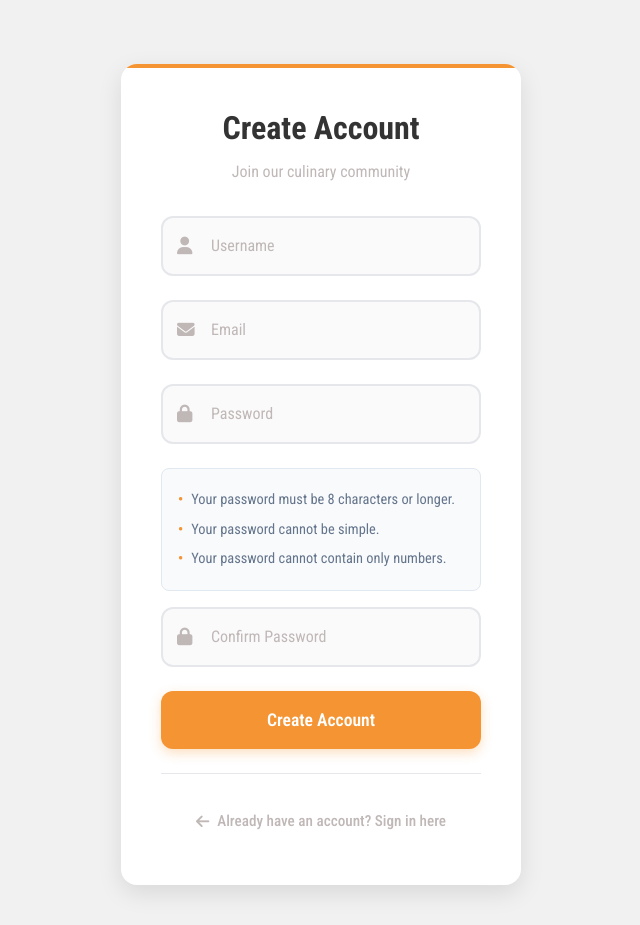
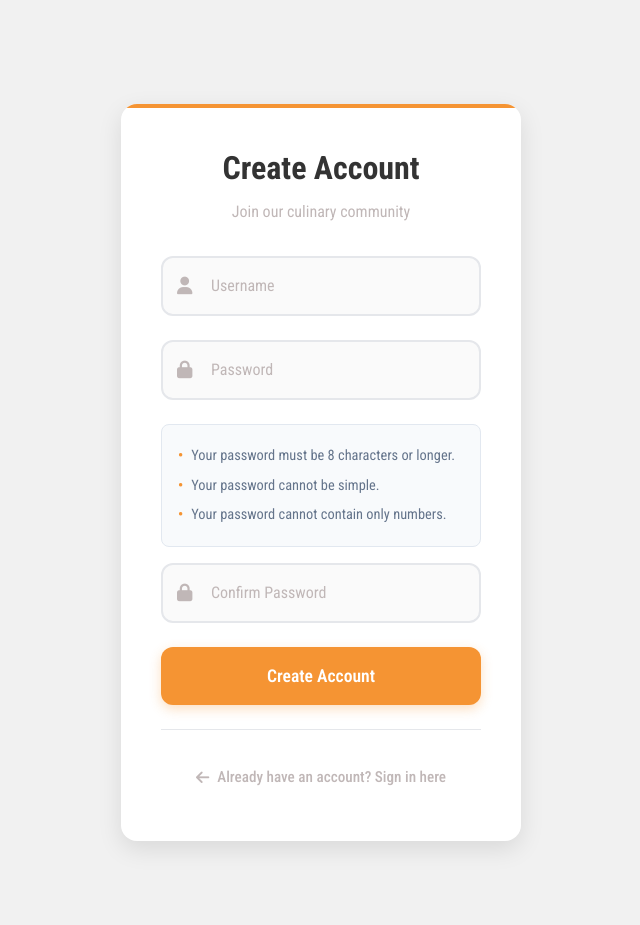
Before and after one commit to gabriel-pagani/udwmj-project, a Django app: page /register/ in a window 1280 px wide. Shown: the top 925 px of the page, without its empty margins (319-959 px from the left). Run offline with Django 5.2, Linux system fonts and the light colour scheme.

Commit message:
Removi o campo de email da tela de criação do usuário

```diff
--- a/app/forms.py
+++ b/app/forms.py
@@ -23,17 +23,9 @@ class CustomPasswordChangeForm(PasswordChangeForm):
 
 
 class RegisterForm(UserCreationForm):
-    email = forms.EmailField(required=True)
-
     class Meta:
         model = User
-        fields = ('username', 'email', 'password1', 'password2')
-
-    def clean_email(self):
-        email = self.cleaned_data.get('email')
-        if User.objects.filter(email=email).exists():
-            raise forms.ValidationError('This email is already in use.')
-        return email
+        fields = ('username', 'password1', 'password2')
 
     def clean_username(self):
         username = self.cleaned_data.get('username')
--- a/app/templates/app/partials/register_form.html
+++ b/app/templates/app/partials/register_form.html
@@ -38,20 +38,6 @@
               required
             />
             <i class="fas fa-user form-icon"></i>
-          </div>
-        </div>
-
-        <div class="form-group">
-          <div class="form-input-container">
-            <input
-              type="email"
-              name="email"
-              placeholder="Email"
-              class="form-input"
-              value="{{ form.email.value|default:'' }}"
-              required
-            />
-            <i class="fas fa-envelope form-icon"></i>
           </div>
         </div>
 
--- a/app/views.py
+++ b/app/views.py
@@ -249,12 +249,6 @@ def register_view(request):
                     else:
                         error_messages.append('Invalid username.')
 
-                if 'email' in form.errors:
-                    if 'already in use' in str(form.errors['email']):
-                        error_messages.append('This email is already in use.')
-                    else:
-                        error_messages.append('Invalid email.')
-
                 if 'password1' in form.errors:
                     error_messages.append(
                         'Password does not meet security requirements.')
```
